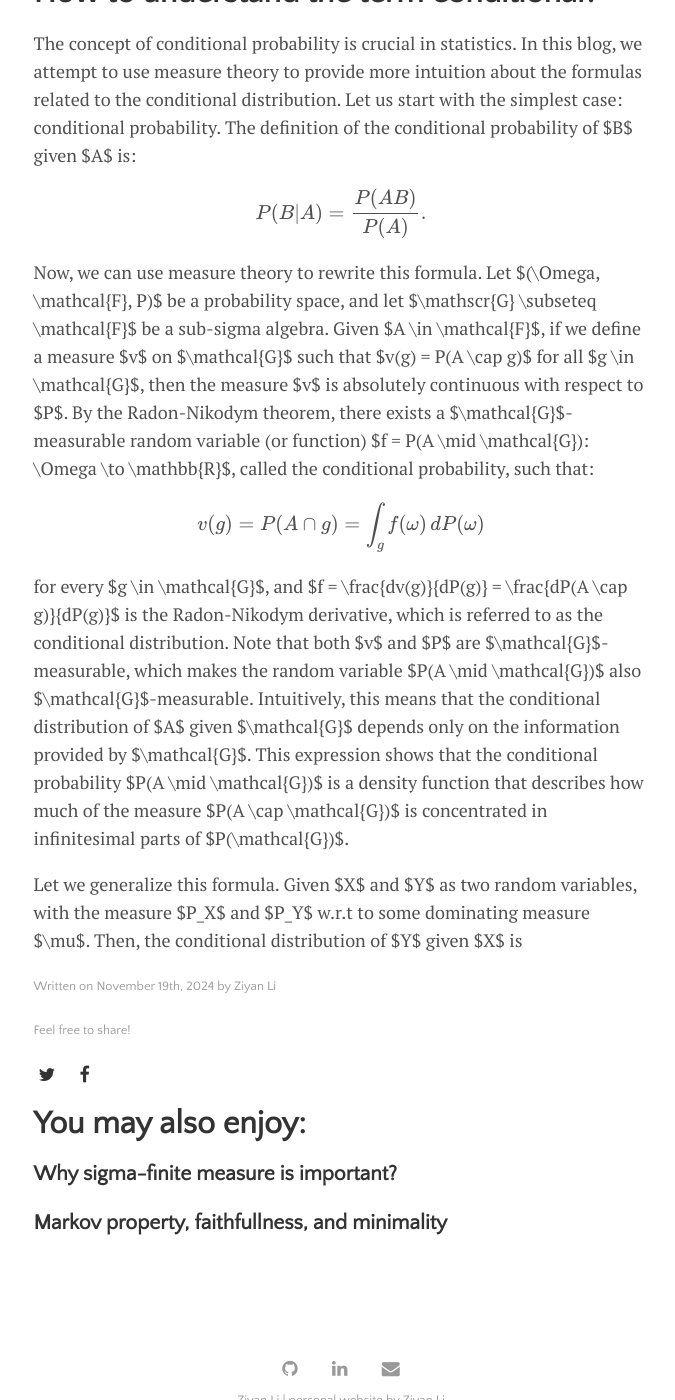
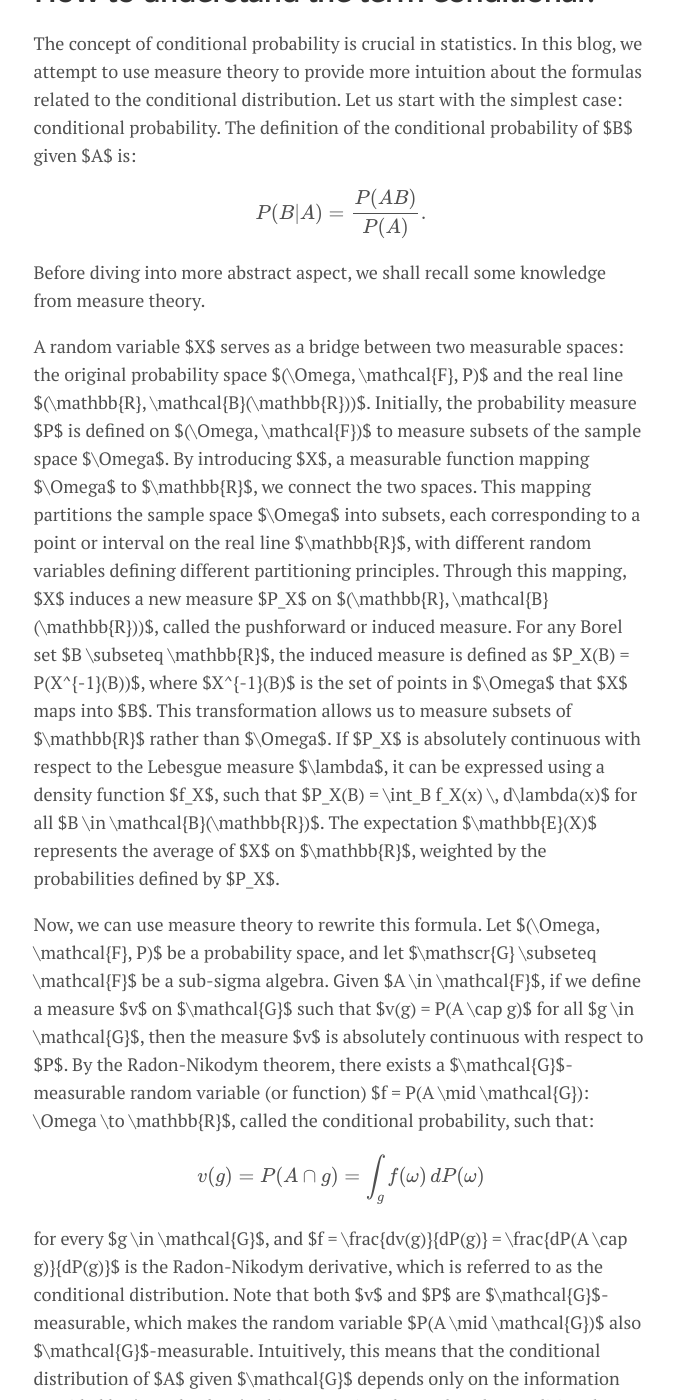
Before and after one commit to catty-halsey/catty-halsey.github.io, a Jekyll site: the page built from _posts/2024-11-19-How to understand the term "conditional" ?.md, in a window 1280 px wide and 1400 px high, scrolled down 191 px. Shown: the whole window, without its empty margins (299-974 px from the left). Built offline with Jekyll 4.4.1, drawn with Linux system fonts in a browser that asks for light colours; formulas are drawn with MathJax 3; some of the changed text lies outside the part shown.

Commit message:
Update 2024-11-19-How to understand the term "conditional" ?.md

```diff
--- a/_posts/2024-11-19-How to understand the term "conditional" ?.md
+++ b/_posts/2024-11-19-How to understand the term "conditional" ?.md
@@ -11,6 +11,10 @@ $$
 P(B|A) = \frac{P(AB)}{P(A)}.
 $$
 
+Before diving into more abstract aspect, we shall recall some knowledge from measure theory.
+
+A random variable $X$ serves as a bridge between two measurable spaces: the original probability space $(\Omega, \mathcal{F}, P)$ and the real line $(\mathbb{R}, \mathcal{B}(\mathbb{R}))$. Initially, the probability measure $P$ is defined on $(\Omega, \mathcal{F})$ to measure subsets of the sample space $\Omega$. By introducing $X$, a measurable function mapping $\Omega$ to $\mathbb{R}$, we connect the two spaces. This mapping partitions the sample space $\Omega$ into subsets, each corresponding to a point or interval on the real line $\mathbb{R}$, with different random variables defining different partitioning principles. Through this mapping, $X$ induces a new measure $P_X$ on $(\mathbb{R}, \mathcal{B}(\mathbb{R}))$, called the pushforward or induced measure. For any Borel set $B \subseteq \mathbb{R}$, the induced measure is defined as $P_X(B) = P(X^{-1}(B))$, where $X^{-1}(B)$ is the set of points in $\Omega$ that $X$ maps into $B$. This transformation allows us to measure subsets of $\mathbb{R}$ rather than $\Omega$. If $P_X$ is absolutely continuous with respect to the Lebesgue measure $\lambda$, it can be expressed using a density function $f_X$, such that $P_X(B) = \int_B f_X(x) \, d\lambda(x)$ for all $B \in \mathcal{B}(\mathbb{R})$. The expectation $\mathbb{E}(X)$ represents the average of $X$ on $\mathbb{R}$, weighted by the probabilities defined by $P_X$.
+
 Now, we can use measure theory to rewrite this formula. Let $(\Omega, \mathcal{F}, P)$ be a probability space, and let $\mathscr{G} \subseteq \mathcal{F}$ be a sub-sigma algebra. Given $A \in \mathcal{F}$, if we define a measure $v$ on $\mathcal{G}$ such that $v(g) = P(A \cap g)$ for all $g \in \mathcal{G}$, then the measure $v$ is absolutely continuous with respect to $P$. By the Radon-Nikodym theorem, there exists a $\mathcal{G}$-measurable random variable (or function) $f = P(A \mid \mathcal{G}): \Omega \to \mathbb{R}$, called the conditional probability, such that:
 
 $$
@@ -19,9 +23,26 @@ $$
 
 for every $g \in \mathcal{G}$, and $f = \frac{dv(g)}{dP(g)} = \frac{dP(A \cap g)}{dP(g)}$ is the Radon-Nikodym derivative, which is referred to as the conditional distribution. Note that both $v$ and $P$ are $\mathcal{G}$-measurable, which makes the random variable $P(A \mid \mathcal{G})$ also $\mathcal{G}$-measurable. Intuitively, this means that the conditional distribution of $A$ given $\mathcal{G}$ depends only on the information provided by $\mathcal{G}$. This expression shows that the conditional probability $P(A \mid \mathcal{G})$ is a density function that describes how much of the measure $P(A \cap \mathcal{G})$ is concentrated in infinitesimal parts of $P(\mathcal{G})$.
 
+Next, we shall look at the conditional expectation.
+
+Given the random variable $X$, we can define a measure $Q_X$ on $\sigma(Y)$ as:
+
+$$
+Q_X(A) = \int_A X \, dP, \quad \text{for } A \in \sigma(Y).
+$$
 
 
+The conditional expectation $\mathbb{E}[X \mid Y]$ is the **Radon-Nikodym derivative** of $Q_X$ with respect to $P_Y$:
+
+$$
+\mathbb{E}[X \mid Y] = \frac{dQ_X}{dP_Y}.
+$$
+
+This means that $\mathbb{E}[X \mid Y]$ is the "density" of the measure $Q_X$ with respect to $P_Y$, and it ensures that:
+
+$$
+\int_A \mathbb{E}[X \mid Y] \, dP = \int_A X \, dP, \quad \text{for all } A \in \sigma(Y).
+$$
 
 
-
-Let we generalize this formula. Given $X$ and $Y$ as two random variables, with the measure $P_X$ and $P_Y$ w.r.t to some dominating measure $\mu$. Then, the conditional distribution of $Y$ given $X$ is
+Here, we can use the similar intepretation as before.  When conditioning on another random variable $Y$, the sample space $\Omega$ is re-partitioned according to $Y$. The conditional expectation $\mathbb{E}(X \mid Y)$ still measures $X$, but now within the partitions determined by $Y$, reflecting how $X$ behaves locally relative to $Y$. This process involves redistributing the probability mass within the subsets defined by $Y$, while still using the original probability measure $P$. Thus, a random variable not only serves as a bridge that transfers probability from $\Omega$ to $\mathbb{R}$, but also reinterprets the distribution of probability mass through different partitioning principles depending on the underlying random variables.
```
